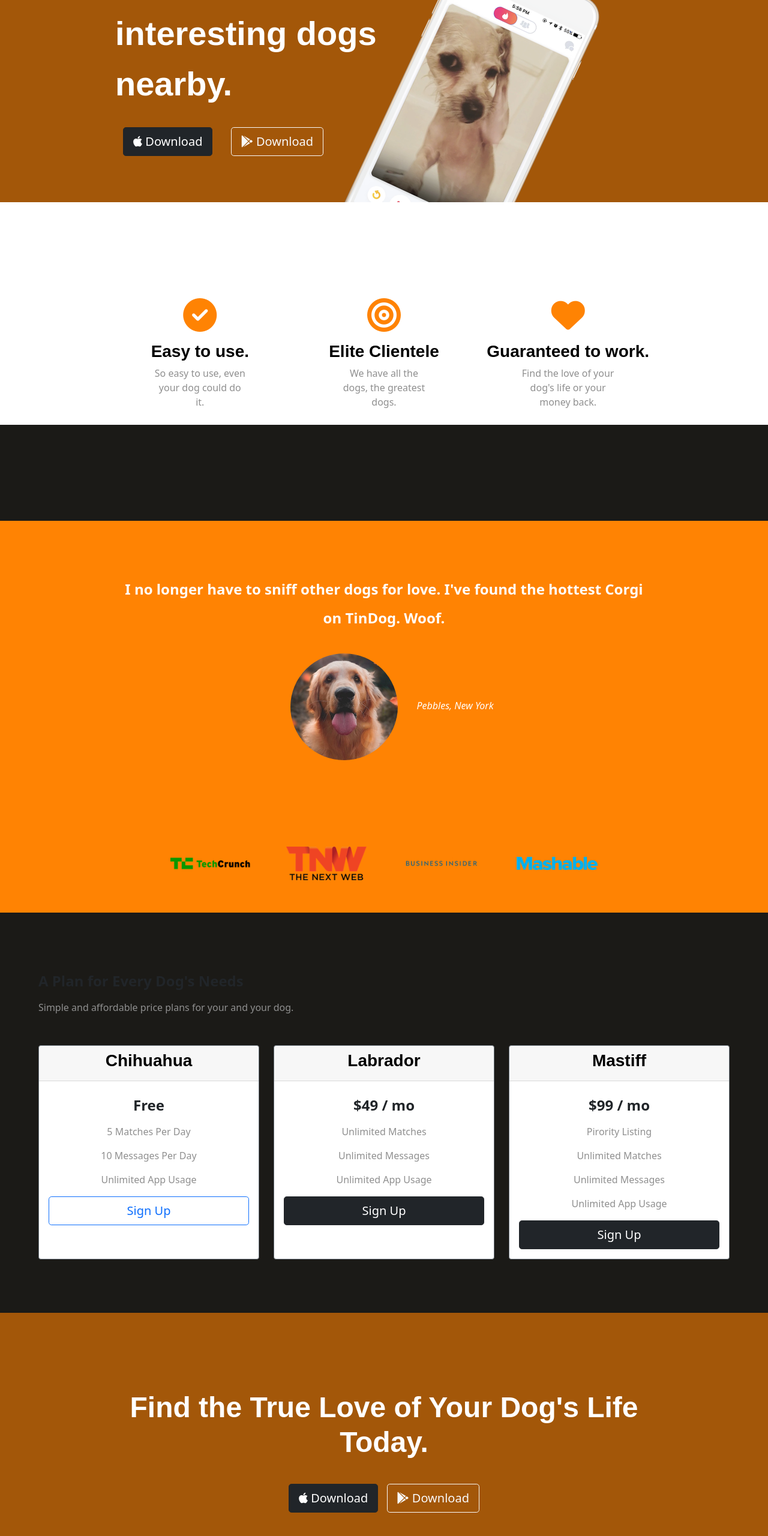
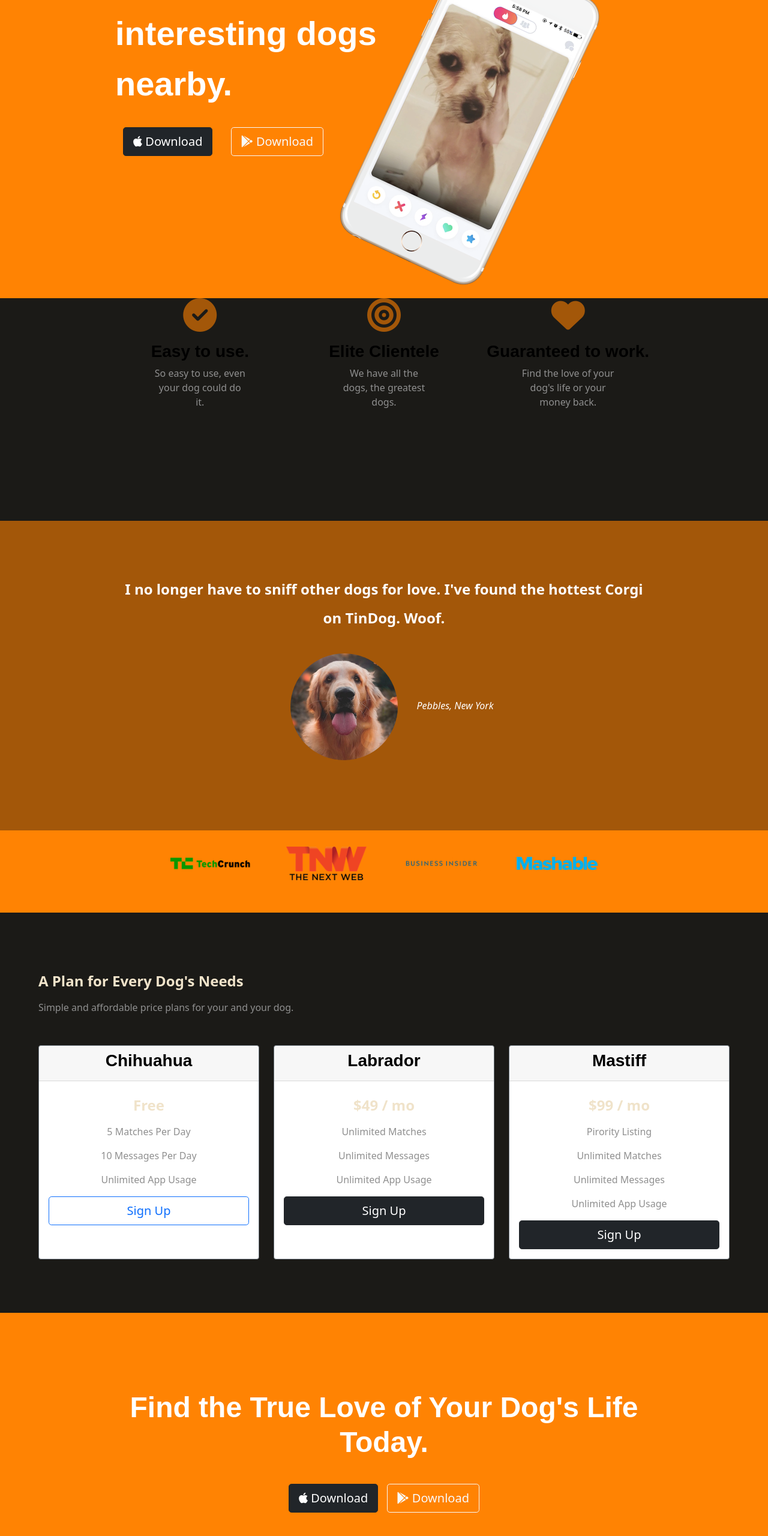
Before and after one commit to Mavit-droid/BrownTinDog, a plain HTML site: page index.html in a window 1280 px wide. Shown: the part 234-2794 px from the top of the page at 60% size. Drawn offline with nearby package versions, Linux system fonts and the light colour scheme.

Commit message:
Update styles.css

```diff
--- a/styles.css
+++ b/styles.css
@@ -1,9 +1,10 @@
 #title{
-  background-color: #a35709;
+  background-color: #ff8303;
   color: #fff;
 }
 body{
   background-color: #1b1a17;
+  color: #f0e3ca;
 }
 h1{
   font-family: 'Montserrat-black', sans-serif;
@@ -42,15 +43,11 @@ h1{
 .download{
   margin: 5% 3% 7% 3%;
 }
-/* .features-row{
-  padding: 10% 7% 7% 7%;
-} */
 .features{
   text-align: center;
 }
 #features{
   position: relative;
-  background-color: white;
   padding: 10rem 15% 10px 15% ;
   bottom: 10rem;
 }
@@ -66,13 +63,13 @@ p{
 .fas{
   font-size: 3.5rem;
   margin-bottom: 1rem;
+  color: #a35709;
+}
+.fas:hover{
   color: #ff8303;
 }
-.fas:hover{
-  color: #a35709;
-}
 #testimonials{
-  background-color: #ff8303;
+  background-color: #a35709;
   text-align: center;
   color: #fff;
   padding: 7% 15%;
@@ -105,7 +102,7 @@ h2{
 }
 #cta{
   text-align: center;
-  background-color: #a35709;
+  background-color: #ff8303;
 }
 .cta{
   padding: 10% 15%;
```
